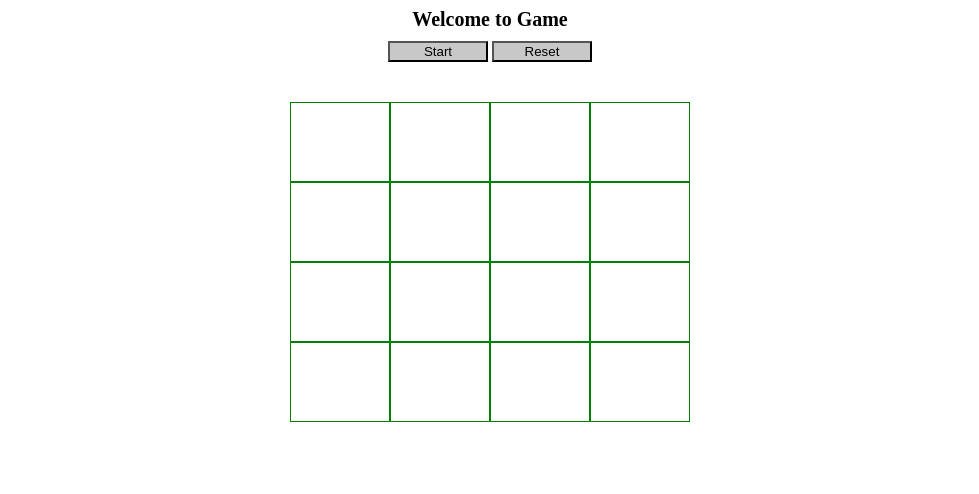
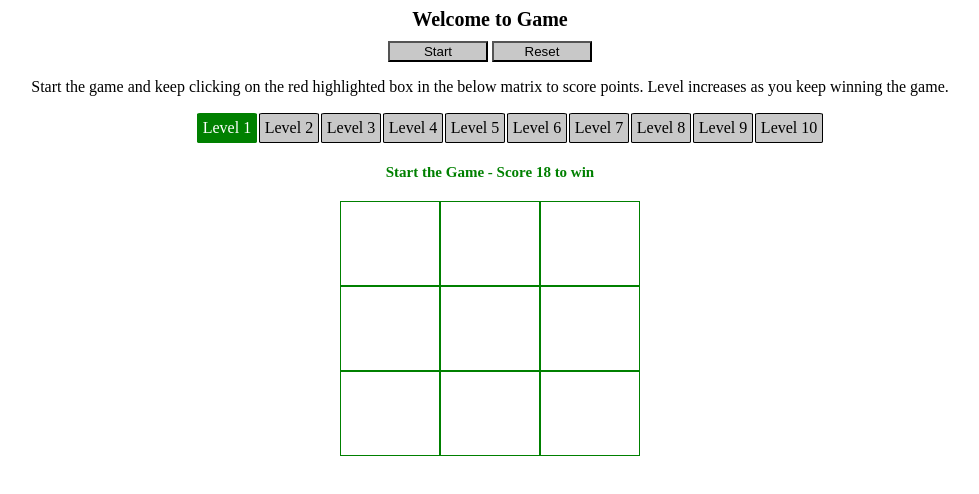
Before and after one commit to jagadeeshaby/MatrixGame, a plain HTML site: page index.html in a window 1280 px wide. Shown: the whole page, without its empty margins (150-1129 px from the left). Drawn offline with Linux system fonts and the light colour scheme.

Commit message:
Updated with level improvments

```diff
--- a/index.html
+++ b/index.html
@@ -16,16 +16,37 @@
     }
 
     .box{
-      height: 10vh;
+      height: 15vh;
       width: 20vw;
       border: 1px solid green;
       display: inline-block;
       max-width: 100px;
-      max-height: 100px;
+      max-height: 85px;
     }
 
     .box.blink{
       background: red;
+    }
+
+    ul#gameLevels{
+      list-style-type: none;
+      display: flex;
+      justify-content: center;
+      flex-wrap: wrap;
+    }
+
+    ul#gameLevels li{
+      border: 1px solid;
+      padding: 5px;
+      margin: 0.05em;
+      border-radius: 5%;
+      background: #c8c8c8;
+    }
+
+    ul#gameLevels li.done{
+      background: green;
+      color: #fff;
+      border: 1px solid green;
     }
 
     .game-area{
@@ -75,6 +96,16 @@
     </section>
    <!--Controls ends here -->
 
+  <p> Start the game and keep clicking on the red highlighted box in the below matrix to score points. Level increases as you keep winning the game.</p>
+
+   <section>
+
+    <ul id = "gameLevels">
+
+    </ul>
+
+   </section>
+
 
    <section id="gameNotice"></section>
 
--- a/matrix.js
+++ b/matrix.js
@@ -1,41 +1,76 @@
 var MATRIX_GAME = {
-  matrix_dimension: 4,
+  matrix_dimension: 3,
+
   gameArea : document.getElementById("gameArea"),
   gameControls:  document.getElementById("gameControls"),
+  gameLevelElm: document.getElementById("gameLevels"),
+
   template: "<div class='box' id = 'matrix-box-{{id}}'></div>",
   gameNotice : document.getElementById("gameNotice"),
-  delay: 750,
-  threshold: 5,
+  delay: 1200,
+  threshold: 20,
   lastInterval : null,
   gameInterval: null,
   score : 0,
   gameTime: 15,
   lastElem: null,
+  gameLevels: 10,
+  completedLevels : localStorage.getItem("completedLevel") || 1,
 
   initialize: function(){
     clearInterval(this.lastInterval);
     clearInterval(this.gameInterval);
     this.score = 0;
+    this.createMatrix();
+    if(!this.gameNotice.innerHTML){
+      this.gameNotice.innerHTML = "Start the Game - Score "+ this.getThreshold() + " to win"
+    }
   },
 
-  startGameTime : function(){
+  getDelay : function(){
+    return this.delay - (parseInt(this.completedLevels) * 75)
+  },
+
+  getThreshold: function(){
+    return this.threshold - (parseInt(this.completedLevels) + 1)
+  },
+
+  getMatrixDimension: function(){
+    return this.matrix_dimension + parseInt(parseInt(this.completedLevels)/3)
+  },
+
+  displayLevels: function(){
+    var levelsHtml = "",i;
+    for(i = 1; i <= this.gameLevels; i++){
+      if(parseInt(this.completedLevels) >= i){
+         levelsHtml = levelsHtml + "<li class='done'>Level "+ i +"</li>";
+      }else{
+         levelsHtml = levelsHtml + "<li>Level "+ i +"</li>";
+      }
+
+    }
+    this.gameLevelElm.innerHTML = levelsHtml;
+  },
+
+  startGameTime: function(){
     var that = this;
-    this.initialize();
-    that.gameNotice.innerHTML = "Game Started - " + that.gameTime + " and Your Score "+ that.score;
     var time = that.gameTime;
     that.gameInterval = setInterval(function(){
       time--;
       if(time == 0){
         clearInterval(that.gameInterval);
-        if(that.score >= that.threshold){
+        if(that.score >= that.getThreshold()){
             that.gameNotice.innerHTML = "You Won and Your Score is " +  that.score;
+            that.completedLevels++;
+            localStorage.setItem("completedLevel", that.completedLevels);
         }else{
             that.gameNotice.innerHTML = "<div style='color:red;'>You lost and Your Score is " +  that.score + "</div>";
         }
+        that.initialize();
+        that.stopGame();
 
-        that.stopGame();
       }else{
-         that.gameNotice.innerHTML = "Game Started - " + time + " and Your Score "+ that.score;
+         that.gameNotice.innerHTML = "Game Started - Score "+ that.getThreshold() + " to Win. <br /><br /> Time left " + time + " and Your Score "+ that.score;
       }
 
     },1000);
@@ -50,16 +85,15 @@ var MATRIX_GAME = {
       if(that.lastElm){
         that.lastElm.classList.remove("blink");
       }
-      var currentElm  = document.getElementById("matrix-box-"+that.getRandomNumber(that.matrix_dimension*that.matrix_dimension,0));
+      var dimension = that.getMatrixDimension();
+      var currentElm  = document.getElementById("matrix-box-"+that.getRandomNumber(dimension * dimension,0));
       currentElm ? currentElm.classList.add("blink") : "";
       that.lastElm = currentElm;
-    },this.delay);
+    },this.getDelay());
   },
 
   stopGame: function(reset){
-    clearInterval(this.lastInterval);
-    clearInterval(this.gameInterval);
-    this.lastElm ? this.lastElm.classList.remove("blink") : "";
+
     if(reset){
       this.gameNotice.innerHTML = "";
     }
@@ -71,11 +105,10 @@ var MATRIX_GAME = {
 
   createMatrix: function(matrix_dimension){
 
-    var dimension = matrix_dimension || this.matrix_dimension;
-    this.matrix_dimension = dimension;
+    this.displayLevels();
 
+    var dimension = matrix_dimension || this.getMatrixDimension();
     var totalBox  = dimension * dimension;
-
     var matrixHtml = "";
 
     for(var i = 1; i <= totalBox; i++){
@@ -113,4 +146,4 @@ var MATRIX_GAME = {
   }
 };
 
-MATRIX_GAME.createMatrix();
+MATRIX_GAME.initialize();
```
